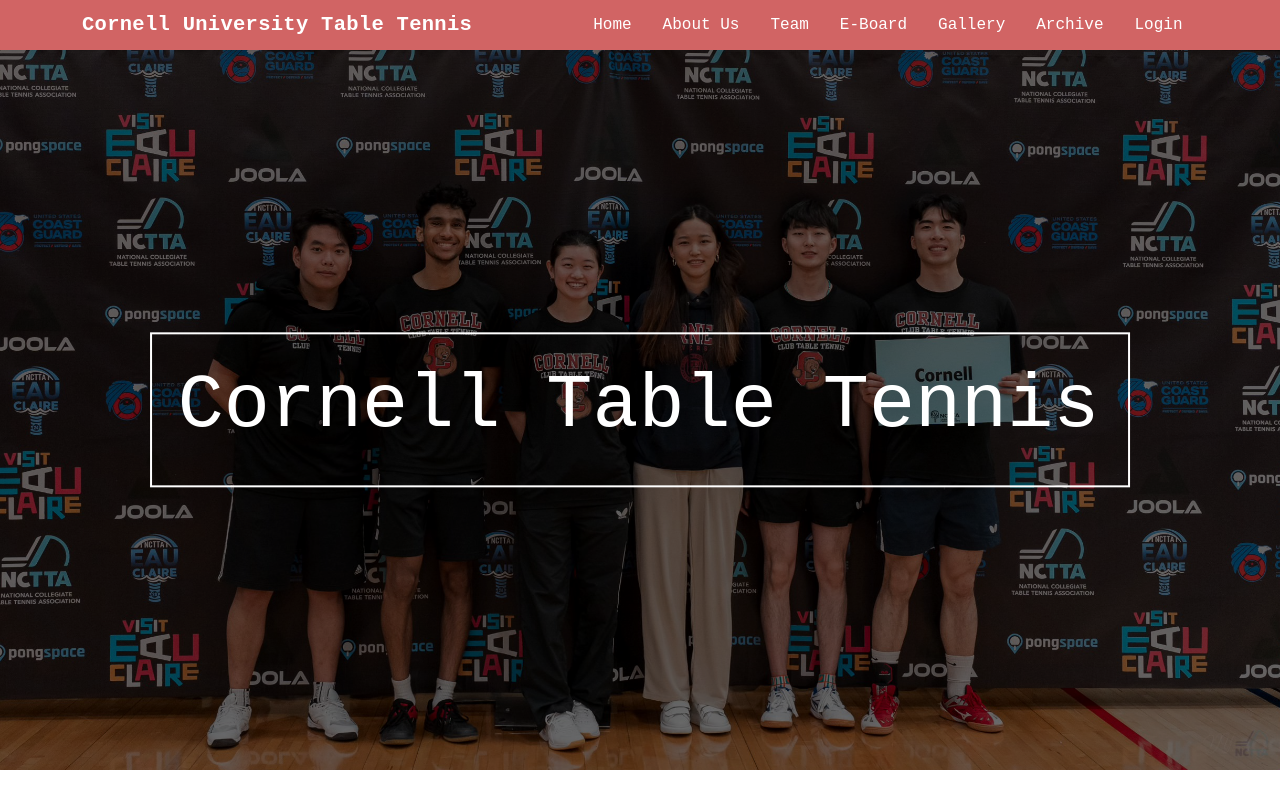
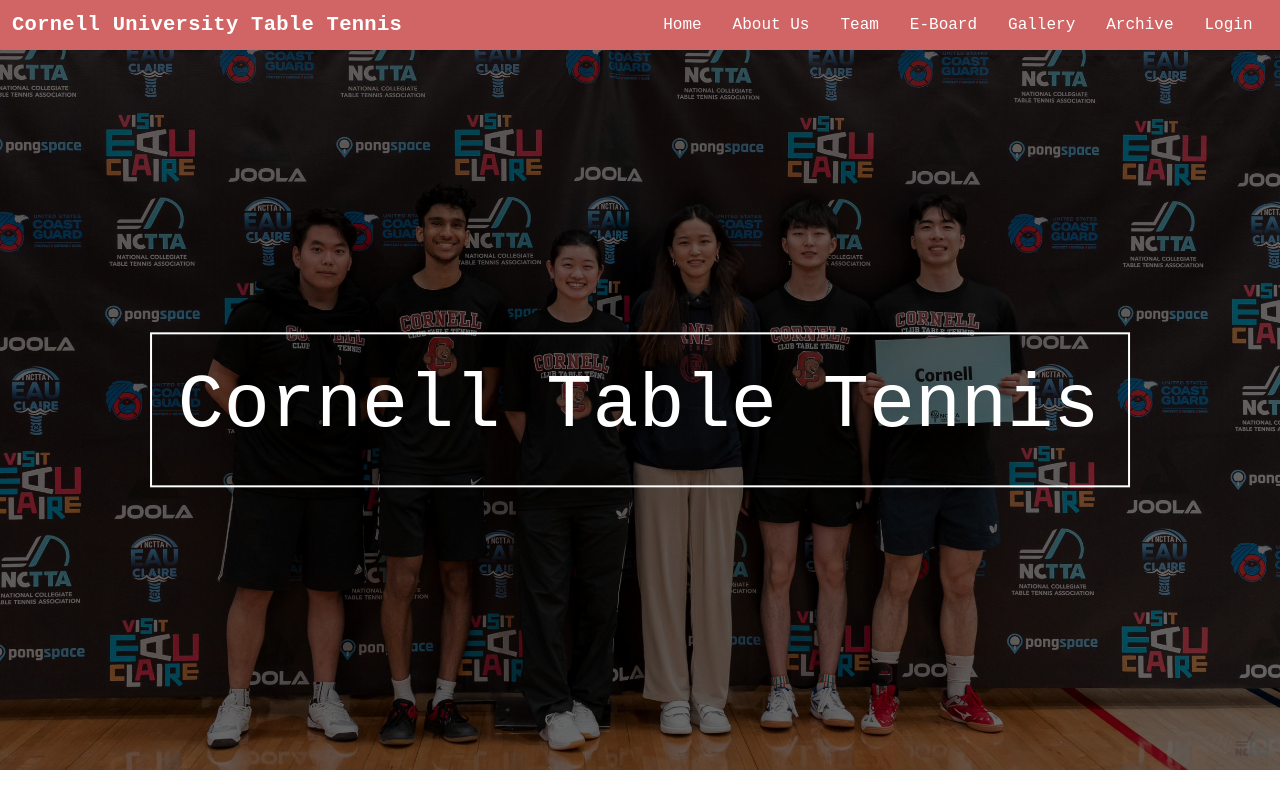
Before and after one commit to gordonm0253/cuttc, a React (Vite) app: page / in a window 1280 px wide. Shown: the top 800 px of the page. Built offline with nearby package versions, Linux system fonts and the light colour scheme; no server answers.

Commit message:
header sizing fixes

```diff
--- a/src/App.css
+++ b/src/App.css
@@ -109,7 +109,7 @@ div, h1, h2, h3, h4, h5, h6, p, ul, li {
 @media (max-width: 768px) {
   .site-title {
     font-size: 18px;
-    text-align: center;
+    text-align: left;
   }
 }
 
--- a/src/App.jsx
+++ b/src/App.jsx
@@ -159,7 +159,7 @@ function Heading() {
   return (
     <>
      <Navbar expand="lg" className="navbar-container">
-      <Container>
+      <Container fluid>
         <Navbar.Brand as = {Link} to = "/">
           <div className="site-title">Cornell University Table Tennis</div>
         </Navbar.Brand>
```
